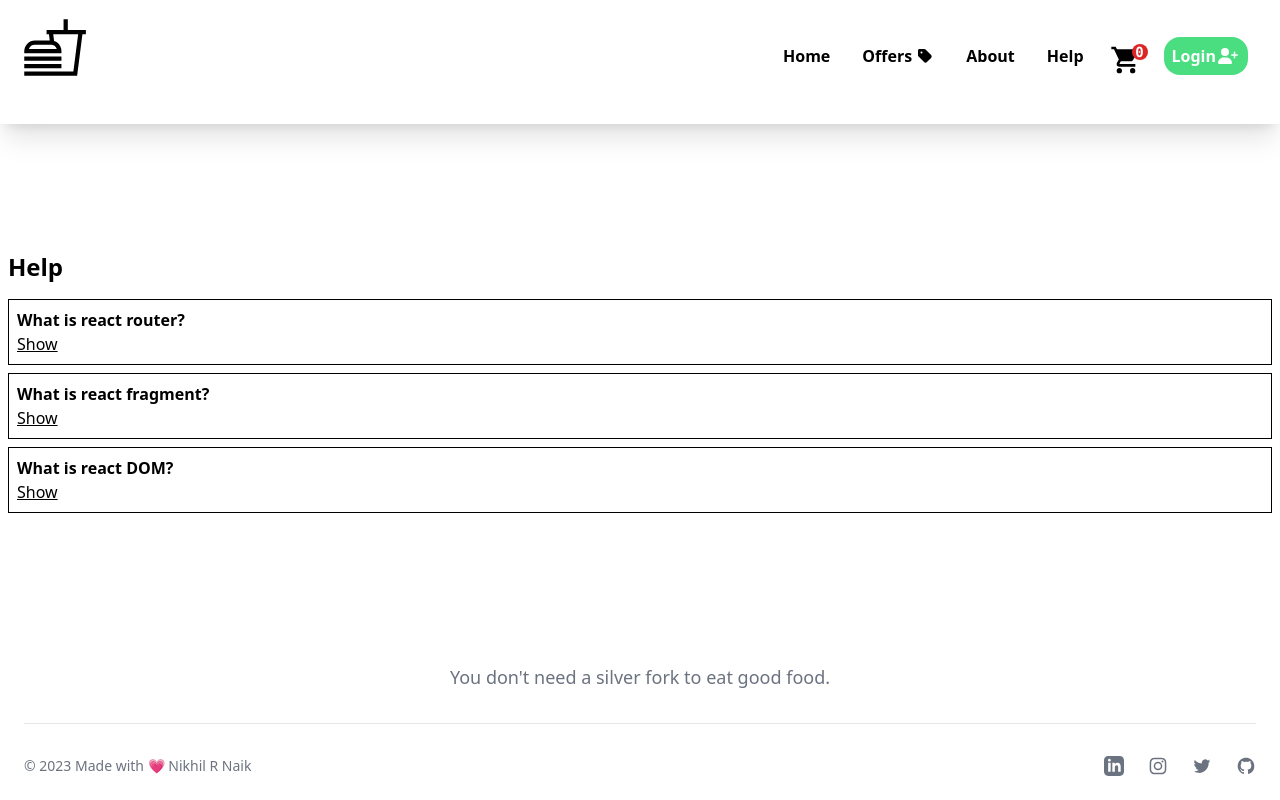
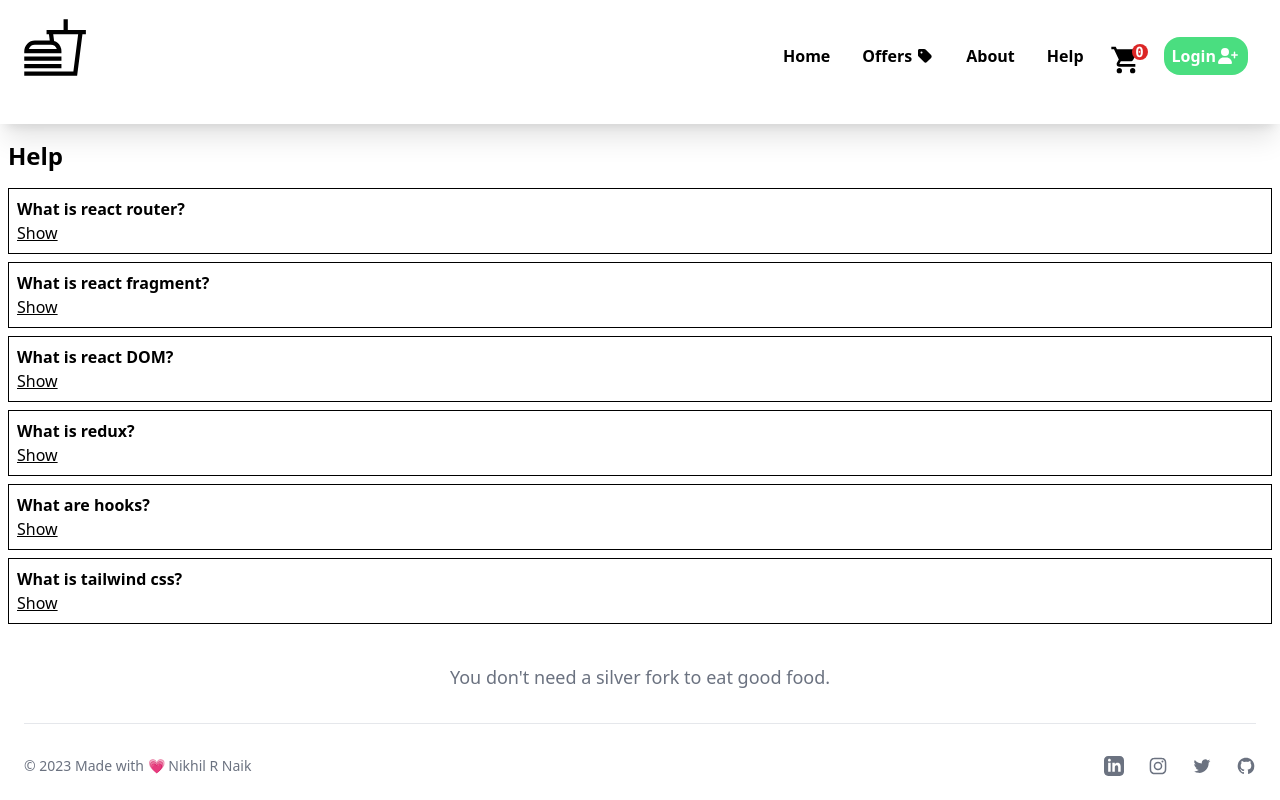
Before and after one commit to Nikhil718/eat-street, a React (Vite) app: page /help in a window 1280 px wide. Built offline with nearby package versions, Linux system fonts and the light colour scheme.

Commit message:
updated help component.

```diff
--- a/src/components/Help.js
+++ b/src/components/Help.js
@@ -73,6 +73,45 @@ const Help = () => {
           setActiveSection("");
         }}
       />
+      <Section
+        title={"What is redux?"}
+        description={
+          "Redux is an open-source JavaScript library for managing and centralizing application state. It is most commonly used with libraries such as React or Angular for building user interfaces. Similar to Facebook's Flux architecture, it was created by Dan Abramov and Andrew Clark."
+        }
+        isVisible={activeSection == "DOM"}
+        setIsVisible={() => {
+          setActiveSection("DOM");
+        }}
+        setIsInvisible={() => {
+          setActiveSection("");
+        }}
+      />
+      <Section
+        title={"What are hooks?"}
+        description={
+          "Hooks are functions that let you “hook into” React state and lifecycle features from function components. Hooks don't work inside classes — they let you use React without classes."
+        }
+        isVisible={activeSection == "DOM"}
+        setIsVisible={() => {
+          setActiveSection("DOM");
+        }}
+        setIsInvisible={() => {
+          setActiveSection("");
+        }}
+      />
+      <Section
+        title={"What is tailwind css?"}
+        description={
+          "Tailwind CSS is an open source CSS framework. The main feature of this library is that, unlike other CSS frameworks like Bootstrap, it does not provide a series of predefined classes for elements such as buttons or tables."
+        }
+        isVisible={activeSection == "DOM"}
+        setIsVisible={() => {
+          setActiveSection("DOM");
+        }}
+        setIsInvisible={() => {
+          setActiveSection("");
+        }}
+      />
     </div>
   );
 };
```
